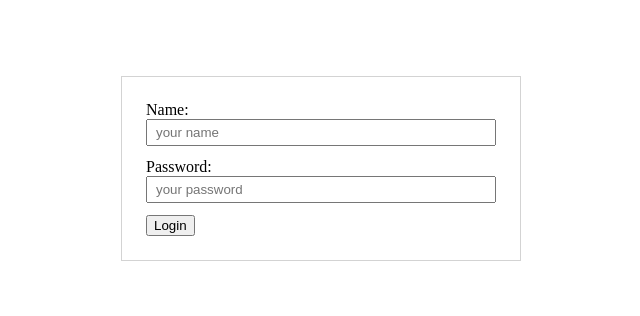
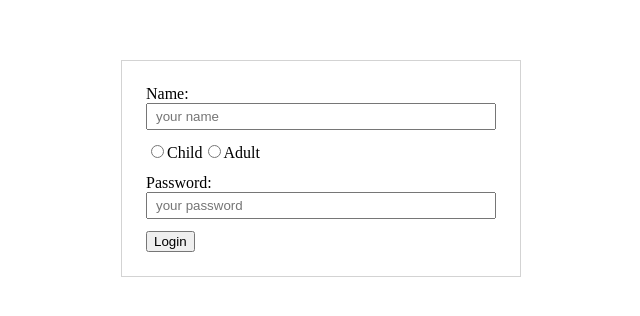
Before and after one commit to electronrecord/react-components-library, a React (Vite) app: page / in a window 1280 px wide. Shown: the part 232-548 px from the top of the page, without its empty margins (319-959 px from the left). Built offline with nearby package versions, Linux system fonts and the light colour scheme.

Commit message:
added radio input

```diff
--- a/src/App.jsx
+++ b/src/App.jsx
@@ -9,6 +9,12 @@ function App () {
       value: '',
       rule: 'required|email',
       placeholder: 'your name'
+    },
+    age: {
+      label: ['Child', 'Adult'],
+      type: 'radio',
+      value: '',
+      rule: 'required'
     },
     password: {
       label: 'Password',
--- a/src/components/BaseInput.jsx
+++ b/src/components/BaseInput.jsx
@@ -1,27 +1,51 @@
 import './css/base-input.scss'
 
-export const BaseInput = function ({name = '', invalid = '',  value = '', textarea = '', label = '', type = '', id = '', placeholder = '', onInput = () => {}}) {
+export const BaseInput = function ({name = '', invalid = '',  value = '', textarea = '', label = '', type = 'text', id = '', placeholder = '', onInput = () => {}}) {
   const validation = {
     required: 'Acest camp este obligatoriu',
     email: 'Acest camp trebuie sa fie in formatul email',
     max: 'Maxim 6 caractere',
   }
 
-  function handleInput (value) {
-    onInput({key: name, value})
+  function handleInput (val) {
+    onInput({key: name, value: val})
+  }
+
+  function handleRadio (item) {
+    onInput({key: name, value: item})
   }
 
   return (
     <label htmlFor={id || name}
            className='base-input'>
-      <span>{label}:</span>
-      <br/>
       {
-        !textarea && <input type={type || 'text'}
-                            placeholder={placeholder}
-                            value={value}
-                            id={id || name}
-                            onInput={ev => handleInput(ev.target.value) } />
+        (type === 'text' || type === 'password') && <>
+          <span>{label}:</span>
+          <br/>
+          <input type={type || 'text'}
+                 placeholder={placeholder}
+                 value={value}
+                 id={id || name}
+                 onInput={ev => handleInput(ev.target.value) } />
+        </>
+      }
+
+      {
+        type === 'radio' && <>
+          {
+            label?.map(item => (
+              <span key={item}>
+                <input type='radio'
+                       name={name}
+                       id={item}
+                       checked={value === item}
+                       onChange={ev => handleRadio(item)} />
+                <label htmlFor={item}>{item}</label>
+              </span>
+            ))
+          }
+          <br/>
+        </>
       }
 
       {textarea &&
--- a/src/components/css/base-input.scss
+++ b/src/components/css/base-input.scss
@@ -2,12 +2,17 @@
   @media only screen and (min-width: 0) {
     display: block;
     font-size: 16px;
-    input, textarea {
+    input[type="text"],
+    input[type="password"],
+    textarea {
       width: 100%;
       padding: 4px 0 4px 8px;
     }
     .validation-msg {
       color: red;
     }
+    label {
+      cursor: pointer;
+    }
   }
 }
```
